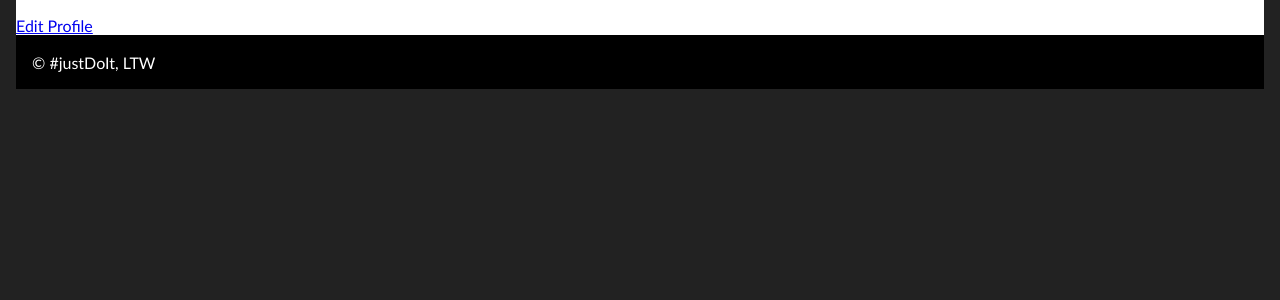
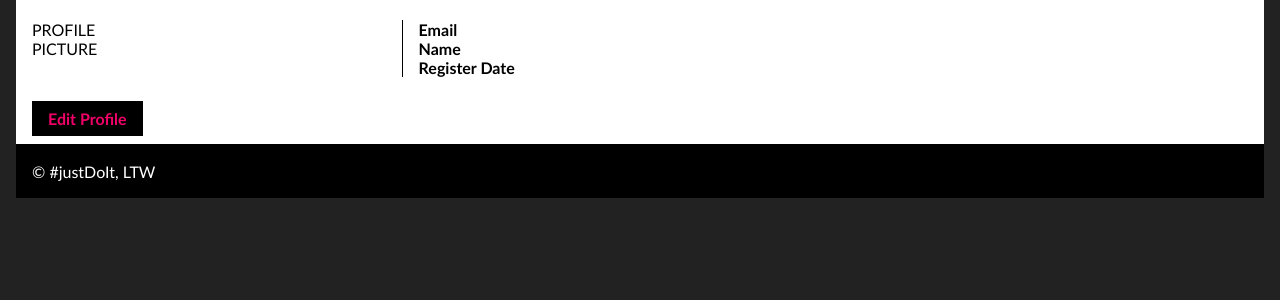
Before and after one commit to bruno02960/LTW, a PHP site: page /account/profile.php in a window 1280 px wide. Shown: the part 62-362 px from the top of the page. Run offline with PHP 8.4, Linux system fonts and the light colour scheme; data comes from the database, SQL or seed files in the repository; data that the repository does not hold is empty; some libraries are stand-ins or nearby versions.

Commit message:
Profile page stylized

```diff
--- a/#justDoIt/account/profileInfo.php
+++ b/#justDoIt/account/profileInfo.php
@@ -1,11 +1,22 @@
 <body>
 
-    <div class="profile">
-        <p> <?= $user['username']; ?> </p>
+    <section id="profile">
+      <h1> <?= $user['username']; ?> </h1>
+      <div id="pic">
+        PROFILE <br> PICTURE
+      </div>
+      <div id="info">
+        <h4> Email </h4>
         <p> <?= $user['email']; ?> </p>
+        <h4> Name </h4>
         <p> <?= $user['name']; ?> </p>
+        <h4> Register Date </h4>
         <p> <?= $user['registerDate']; ?> </p>
-        <a href = "profileEditor.php"> Edit Profile </a>
+      </div>
+      <br>
+      <div id="editProfileButton">
+      <a href = "profileEditor.php"> Edit Profile </a>
     </div>
+    </section>
 
 </body>
--- a/#justDoIt/style.css
+++ b/#justDoIt/style.css
@@ -163,6 +163,7 @@ button#registerSubmit {
     padding-left: 1em;
     font-weight: bold;
     background-color: black;
+    border: 0;
 }
 
 #login h1 {
@@ -183,6 +184,7 @@ button#loginSubmit {
     padding-left: 1em;
     font-weight: bold;
     background-color: black;
+    border: 0;
 }
 
 #editProfile h1 {
@@ -202,6 +204,7 @@ button#editProfileSubmit {
     padding-left: 1em;
     font-weight: bold;
     background-color: black;
+    border: 0;
 }
 
 input {
@@ -219,3 +222,46 @@ input:focus {
 input:-webkit-autofill {
     -webkit-box-shadow: 0 0 0 1000px white inset !important;
 }
+
+#profile h1 {
+  font-family: Arial;
+}
+
+#profile {
+  padding-left: 1em;
+  padding-bottom: 1em;
+}
+
+div#info {
+    border-left: 1px solid black;
+    padding-left: 1em;
+    display: inline-block;
+}
+
+#info p {
+    margin: 0;
+}
+
+div#pic {
+    width: 30%;
+    float: left;
+}
+
+#profile a {
+    color: #f20069;
+    padding-top: 0.5em;
+    padding-bottom: 0.5em;
+    padding-right: 1em;
+    padding-left: 1em;
+    font-weight: bold;
+    background-color: black;
+    text-decoration: none;
+}
+
+ div#editProfileButton {
+    margin-top: 2em;
+}
+
+#profile h4 {
+  margin: 0;
+}
```
